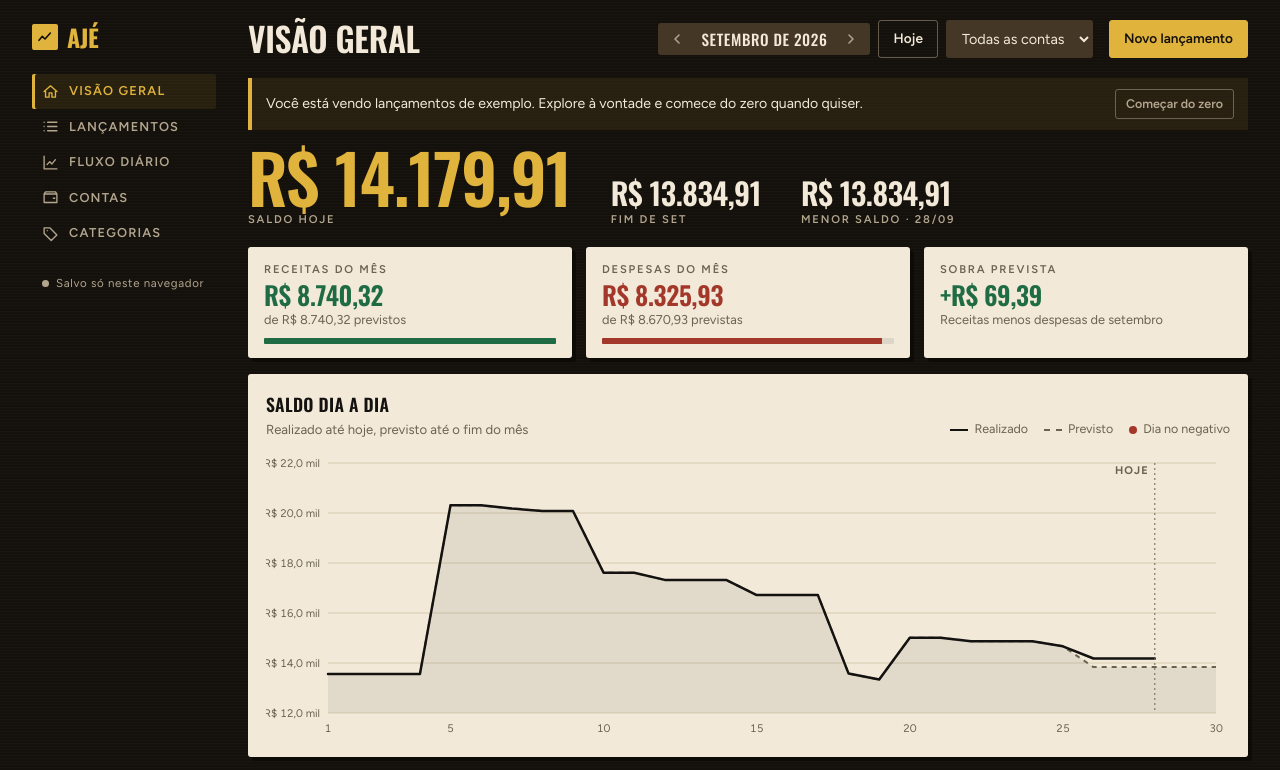
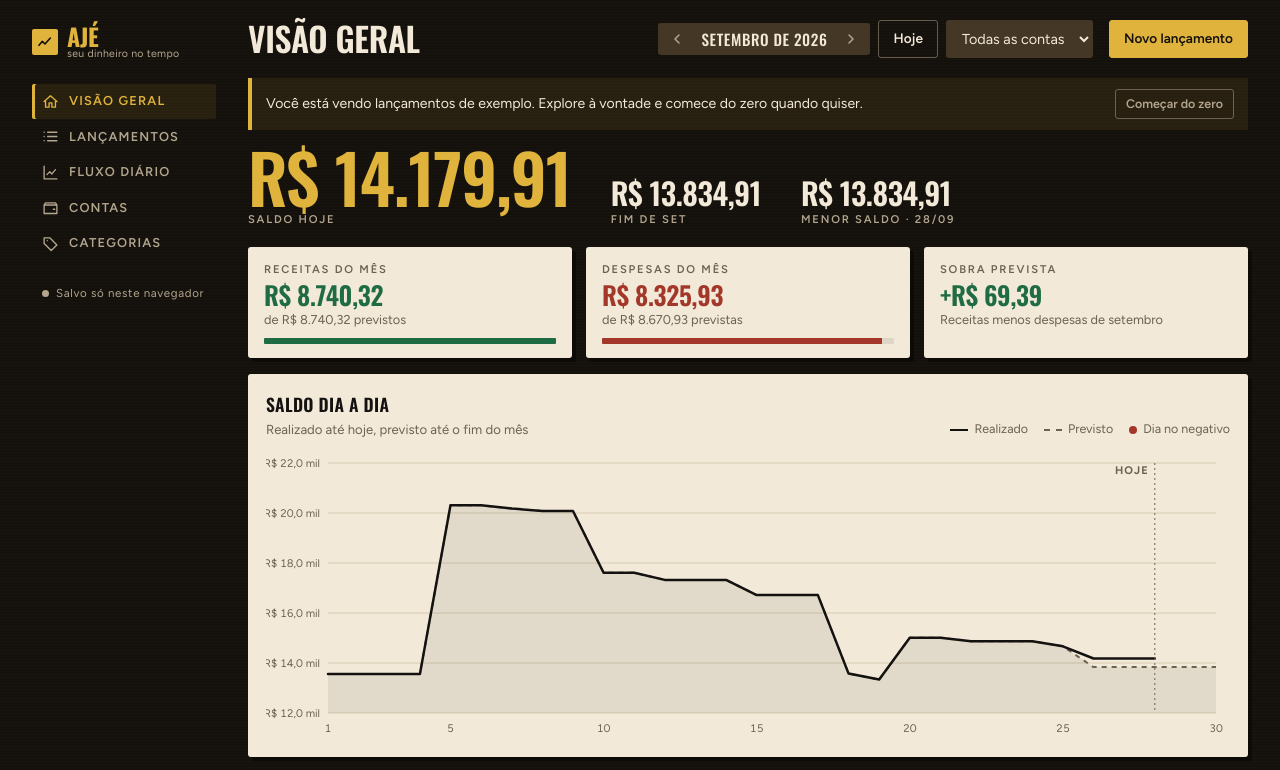
Before and after one commit to leandrolanera/aje, a plain HTML site: page index.html in a window 1280 px wide. Shown: the top 770 px of the page. Drawn offline with nearby package versions, Linux system fonts and the light colour scheme.

Commit message:
Adicionar tagline "seu dinheiro no tempo" à marca
Aplicada no wordmark da sidebar (desktop), único ponto onde a marca
aparece fixa; a área some no mobile e leva a tagline junto.

```diff
--- a/index.html
+++ b/index.html
@@ -16,7 +16,7 @@
 <body>
 <div class="shell">
   <aside class="side">
-    <div class="brand"><i><svg viewBox="0 0 24 24"><path d="M3 17l5-6 4 4 8-9"/></svg></i>AJÉ</div>
+    <div class="brand"><i><svg viewBox="0 0 24 24"><path d="M3 17l5-6 4 4 8-9"/></svg></i><div class="brand-txt"><span class="brand-name">AJÉ</span><span class="brand-tag">seu dinheiro no tempo</span></div></div>
     <nav class="nav" id="nav" aria-label="Seções"></nav>
     <div class="sync" id="sync" data-s="local"><i></i><span>Carregando…</span></div>
   </aside>
--- a/styles.css
+++ b/styles.css
@@ -129,13 +129,15 @@ h1,h2,h3,.placar-v,.kpi .v,.acc .big,.big-in{
 /* ---------- moldura ---------- */
 .shell{display:grid;grid-template-columns:184px minmax(0,1fr);gap:32px;max-width:1240px;margin:0 auto;align-items:start}
 .side{position:sticky;top:env(safe-area-inset-top,0px);display:flex;flex-direction:column;gap:24px;padding-top:4px}
-.brand{
+.brand{display:flex;align-items:center;gap:9px}
+.brand i{width:26px;height:26px;flex:none;display:grid;place-items:center;background:var(--acento);border-radius:2px}
+.brand i svg{width:16px;height:16px;stroke:var(--fundo);fill:none;stroke-width:2.4;stroke-linecap:round;stroke-linejoin:round}
+.brand-txt{display:flex;flex-direction:column;line-height:1.15}
+.brand-name{
   font-family:var(--display);font-weight:700;font-size:1.5rem;line-height:1;
   letter-spacing:-.01em;text-transform:uppercase;color:var(--acento);
-  display:flex;align-items:center;gap:9px;
 }
-.brand i{width:26px;height:26px;flex:none;display:grid;place-items:center;background:var(--acento);border-radius:2px}
-.brand i svg{width:16px;height:16px;stroke:var(--fundo);fill:none;stroke-width:2.4;stroke-linecap:round;stroke-linejoin:round}
+.brand-tag{font-family:var(--texto);font-size:.66rem;letter-spacing:.03em;color:var(--apagado-escuro)}
 .nav{display:flex;flex-direction:column;gap:1px}
 .nav button{
   display:flex;align-items:center;gap:10px;background:none;border:0;
```
